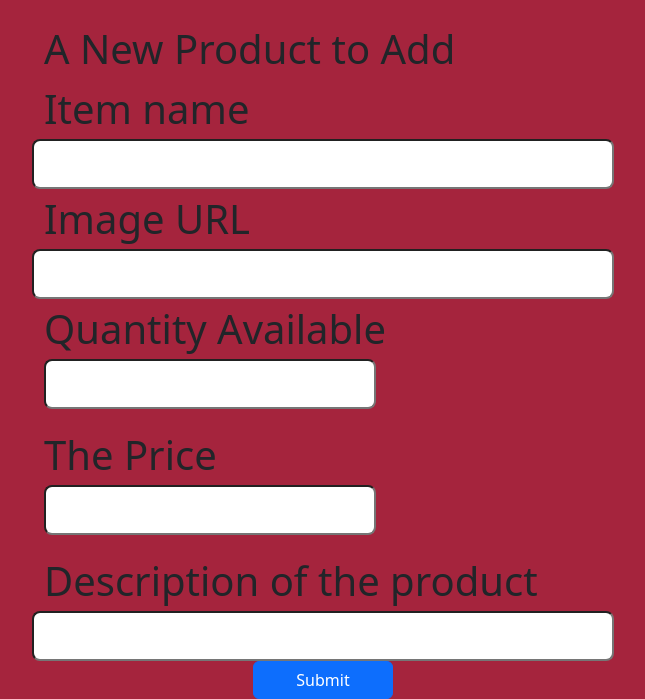
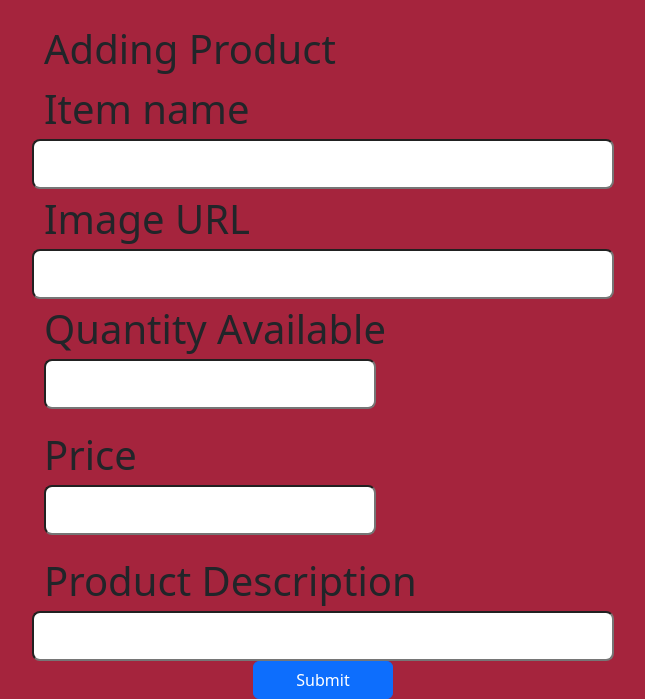
Before and after one commit to she11fish/php-practice, a PHP site: page /add_product.php in a window 1280 px wide. Shown: the part 106-805 px from the top of the page, without its empty margins (317-962 px from the left). Run offline with PHP 8.4, Linux system fonts and the light colour scheme.

Commit message:
title changes

```diff
--- a/add_product.php
+++ b/add_product.php
@@ -13,7 +13,7 @@
         <form class="d-flex align-content-center w-50" name="form" action="/add_product.php" method="POST">
             <div class="d-flex flex-column justify-content-evenly">
                 <div class="row">
-                    <div class="fs-1">A New Product to Add</div>
+                    <div class="fs-1">Adding Product</div>
                     <div class="fs-1">Item name</div>
                     <input type="text" class="form-control-lg" name="item" autocomplete="off">
 
@@ -28,13 +28,13 @@
                         <div class="input-group-lg mb-3">
                             <input type="text" name="quantity" class="form-control-lg" aria-label="Dollar amount (with dot and two decimal places)" autocomplete="off">
                     </div>
-                    <div class="fs-1">The Price</div>
+                    <div class="fs-1">Price</div>
                     <div class="input-group-lg mb-3">
                         <input type="text" name="price" class="form-control-lg" aria-label="Dollar amount (with dot and two decimal places)" autocomplete="off">
                     </div>
                 </div>
                 <div class="row">
-                    <div class="fs-1">Description of the product</div>
+                    <div class="fs-1">Product Description</div>
                     <input type="text" name="description" class="form-control-lg" autocomplete="off">
                 </div>
                 <div class="d-flex justify-content-center">
--- a/change_product.php
+++ b/change_product.php
@@ -28,13 +28,13 @@
                         <div class="input-group-lg mb-3">
                             <input type="text" name="quantity" class="form-control-lg" aria-label="Dollar amount (with dot and two decimal places)" autocomplete="off">
                     </div>
-                    <div class="fs-1">The Price</div>
+                    <div class="fs-1">Price</div>
                     <div class="input-group-lg mb-3">
                         <input type="text" name="price" class="form-control-lg" aria-label="Dollar amount (with dot and two decimal places)" autocomplete="off">
                     </div>
                 </div>
                 <div class="row">
-                    <div class="fs-1">Description of the product</div>
+                    <div class="fs-1">Product Description</div>
                     <input type="text" name="description" class="form-control-lg" autocomplete="off">
                 </div>
                 <div class="d-flex justify-content-center">
```
